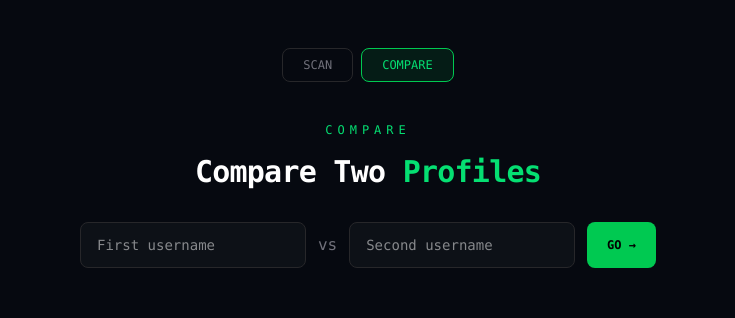
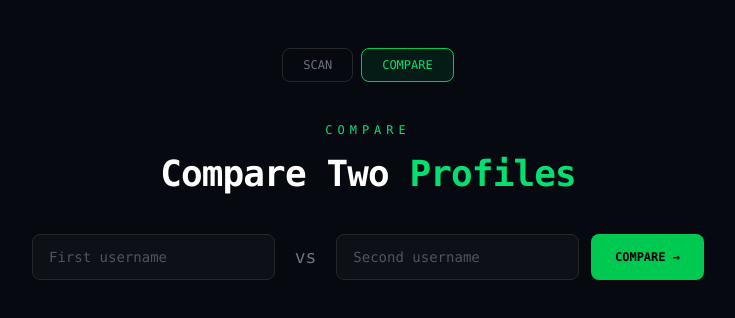
Before and after one commit to mhd-faizzan/GitScan, a React app in the folder frontend/: page / in a window 1280 px wide. Both pictures are taken after a click on the button "COMPARE". Shown: the top 318 px of the page, without its empty margins (272-1007 px from the left). Built offline with nearby package versions, Linux system fonts and the light colour scheme; the HTML template or start-up script is replaced by a standard one.

Commit message:
improve compare layout wider and cleaner

```diff
--- a/frontend/src/App.jsx
+++ b/frontend/src/App.jsx
@@ -41,7 +41,8 @@
 
   return (
     <main className="min-h-screen bg-[#060910] text-white px-6 py-12">
-      <div className="max-w-4xl mx-auto">
+      <div className={tab === 'compare' ? 'max-w-6xl mx-auto' : 'max-w-4xl mx-auto'}>
+
         <div className="flex justify-center gap-2 mb-10">
           <button
             onClick={() => setTab('scan')}
@@ -93,6 +94,7 @@
         )}
 
         {tab === 'compare' && <CompareView />}
+
       </div>
     </main>
   )
--- a/frontend/src/components/CompareView.jsx
+++ b/frontend/src/components/CompareView.jsx
@@ -28,38 +28,44 @@
     }
   }
 
+  function handleKey(e) {
+    if (e.key === 'Enter') handleCompare()
+  }
+
   return (
-    <div>
-      <div className="text-center mb-10">
+    <div className="max-w-6xl mx-auto">
+      <div className="text-center mb-12">
         <p className="font-mono text-green-400 text-xs tracking-[5px] uppercase mb-4">
           Compare
         </p>
-        <h2 className="font-mono text-3xl font-bold tracking-tight mb-8">
+        <h2 className="font-mono text-4xl font-bold tracking-tight mb-10">
           Compare Two <span className="text-green-400">Profiles</span>
         </h2>
 
-        <div className="flex gap-3 max-w-xl mx-auto">
+        <div className="flex gap-3 max-w-2xl mx-auto">
           <input
             type="text"
             placeholder="First username"
             value={user1}
             onChange={e => setUser1(e.target.value)}
-            className="flex-1 bg-[#0d1117] border border-zinc-800 rounded-lg px-4 py-3 font-mono text-sm text-white outline-none focus:border-green-500 transition-colors"
+            onKeyDown={handleKey}
+            className="flex-1 bg-[#0d1117] border border-zinc-800 rounded-lg px-4 py-3 font-mono text-sm text-white outline-none focus:border-green-500 transition-colors placeholder-zinc-600"
           />
-          <span className="font-mono text-zinc-500 flex items-center">vs</span>
+          <span className="font-mono text-zinc-500 flex items-center px-2 text-lg">vs</span>
           <input
             type="text"
             placeholder="Second username"
             value={user2}
             onChange={e => setUser2(e.target.value)}
-            className="flex-1 bg-[#0d1117] border border-zinc-800 rounded-lg px-4 py-3 font-mono text-sm text-white outline-none focus:border-green-500 transition-colors"
+            onKeyDown={handleKey}
+            className="flex-1 bg-[#0d1117] border border-zinc-800 rounded-lg px-4 py-3 font-mono text-sm text-white outline-none focus:border-green-500 transition-colors placeholder-zinc-600"
           />
           <button
             onClick={handleCompare}
             disabled={loading}
-            className="bg-green-500 text-black font-mono text-xs font-bold px-5 rounded-lg hover:bg-green-400 transition-colors disabled:opacity-40 disabled:cursor-not-allowed"
+            className="bg-green-500 text-black font-mono text-xs font-bold px-6 rounded-lg hover:bg-green-400 transition-colors disabled:opacity-40 disabled:cursor-not-allowed whitespace-nowrap"
           >
-            {loading ? '...' : 'GO →'}
+            {loading ? '...' : 'COMPARE →'}
           </button>
         </div>
 
@@ -69,25 +75,22 @@
       </div>
 
       {profiles && (
-        <div className="grid grid-cols-2 gap-6">
-          <div>
-            <p className="font-mono text-xs text-zinc-500 tracking-widest uppercase mb-4 text-center">
-              Profile 1
-            </p>
-            <ProfileHeader report={profiles.profile1} />
-            <ActivitySummary activity={profiles.profile1.activity} />
-            <TechStack languages={profiles.profile1.languages} />
-            <TopRepos repos={profiles.profile1.top_repos} />
-          </div>
-          <div>
-            <p className="font-mono text-xs text-zinc-500 tracking-widest uppercase mb-4 text-center">
-              Profile 2
-            </p>
-            <ProfileHeader report={profiles.profile2} />
-            <ActivitySummary activity={profiles.profile2.activity} />
-            <TechStack languages={profiles.profile2.languages} />
-            <TopRepos repos={profiles.profile2.top_repos} />
-          </div>
+        <div className="grid grid-cols-2 gap-8">
+          {[profiles.profile1, profiles.profile2].map((profile, i) => (
+            <div key={i}>
+              <div className="flex items-center gap-3 mb-5">
+                <div className="h-px flex-1 bg-zinc-800" />
+                <span className="font-mono text-xs text-zinc-500 tracking-[3px] uppercase">
+                  Profile {i + 1}
+                </span>
+                <div className="h-px flex-1 bg-zinc-800" />
+              </div>
+              <ProfileHeader report={profile} />
+              <ActivitySummary activity={profile.activity} />
+              <TechStack languages={profile.languages} />
+              <TopRepos repos={profile.top_repos} />
+            </div>
+          ))}
         </div>
       )}
     </div>
```
